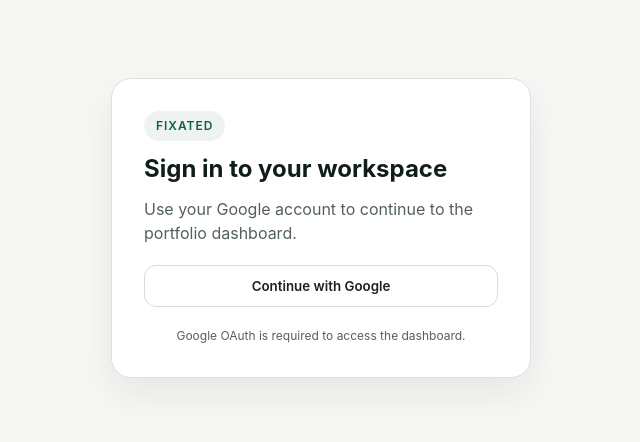
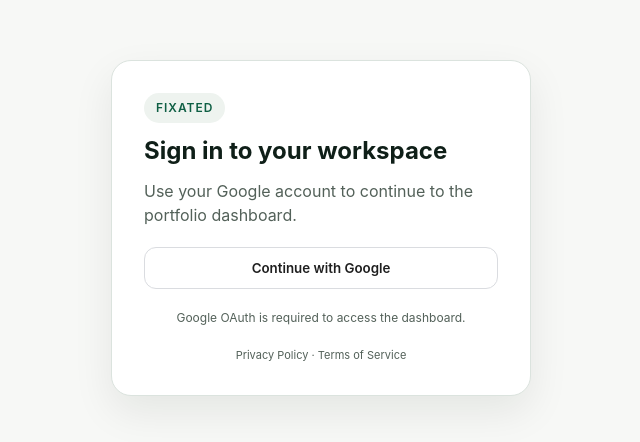
Before and after one commit to tranbrandon1233/Fixated, a React (Vite) app: page /login in a window 1280 px wide. Shown: the part 172-614 px from the top of the page, without its empty margins (319-959 px from the left). Built offline with nearby package versions, Linux system fonts and the light colour scheme; no server answers.

Commit message:
migrate to vercel

```diff
--- a/src/index.css
+++ b/src/index.css
@@ -634,6 +634,22 @@ html[data-theme="dark"] .google-button {
   text-align: center;
 }
 
+.login-legal {
+  margin: 0;
+  font-size: 11px;
+  color: var(--muted);
+  text-align: center;
+}
+
+.login-legal a {
+  color: inherit;
+  text-decoration: none;
+}
+
+.login-legal a:hover {
+  text-decoration: underline;
+}
+
 @media (max-width: 1100px) {
   .app-shell {
     grid-template-columns: 1fr;
--- a/src/pages/Login.tsx
+++ b/src/pages/Login.tsx
@@ -41,6 +41,15 @@ export const Login = ({ onLogin }: LoginProps) => {
         </button>
         {errorMessage ? <p className="login-error">{errorMessage}</p> : null}
         <p className="login-footnote">Google OAuth is required to access the dashboard.</p>
+        <p className="login-legal">
+          <a href="https://fixated.com/policy/privacy" target="_blank" rel="noreferrer">
+            Privacy Policy
+          </a>
+          <span aria-hidden="true"> · </span>
+          <a href="https://fixated.com/policy/terms" target="_blank" rel="noreferrer">
+            Terms of Service
+          </a>
+        </p>
       </div>
     </div>
   )
```
Also changed, not shown: 1 other file (tests, documents, lock files or other folders).
